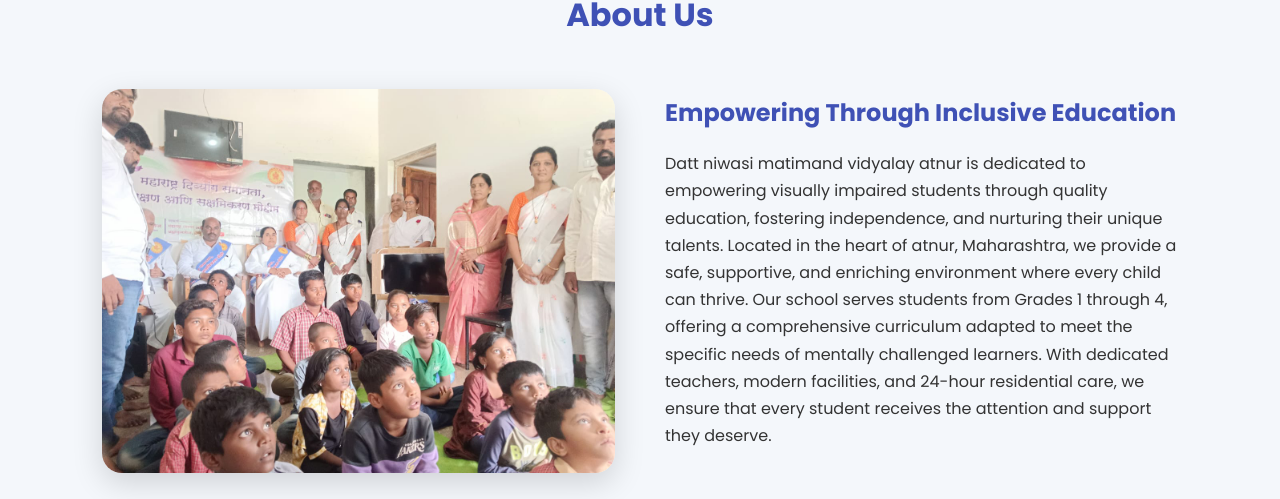
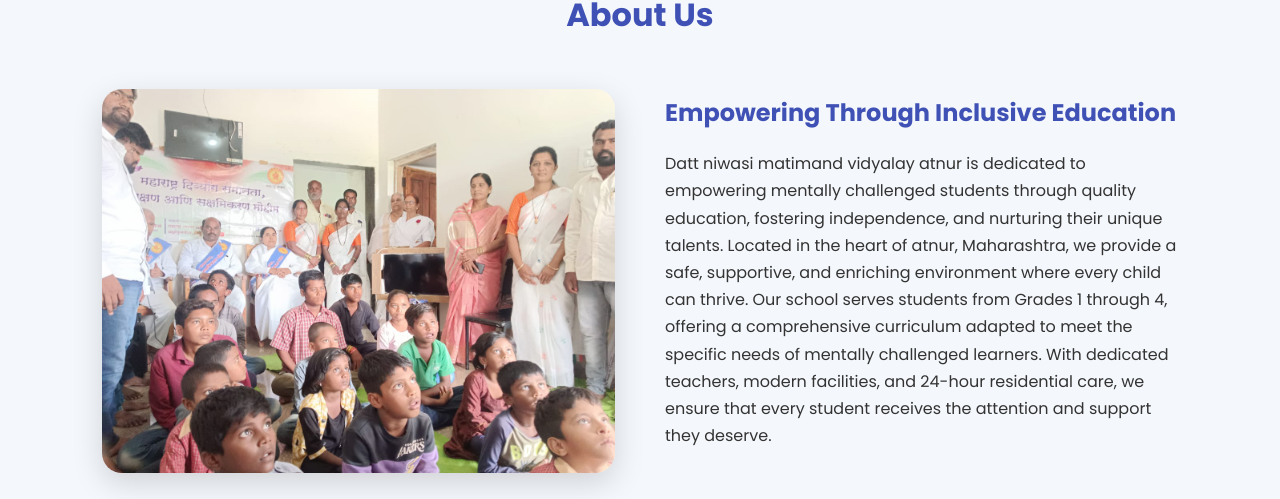
Before and after one commit to devvipinkumar2/D.N.M-vidyalay, a plain HTML site: page index.html in a window 1280 px wide. Shown: the part 889-1388 px from the top of the page. Drawn offline with Linux system fonts and the light colour scheme.

Commit message:
Update description to use 'mentally challenged' term

```diff
--- a/index.html
+++ b/index.html
@@ -449,7 +449,7 @@ document.addEventListener("DOMContentLoaded", function () {
 <div class="about-content">
 <h3>Empowering Through Inclusive Education</h3>
 <p>
-Datt niwasi matimand vidyalay atnur is dedicated to empowering visually impaired students through quality education, fostering independence, and nurturing their unique talents. Located in the heart of atnur, Maharashtra, we provide a safe, supportive, and enriching environment where every child can thrive. Our school serves students from Grades 1 through 4, offering a comprehensive curriculum adapted to meet the specific needs of mentally challenged learners. With dedicated teachers, modern facilities, and 24-hour residential care, we ensure that every student receives the attention and support they deserve.
+Datt niwasi matimand vidyalay atnur is dedicated to empowering mentally challenged students through quality education, fostering independence, and nurturing their unique talents. Located in the heart of atnur, Maharashtra, we provide a safe, supportive, and enriching environment where every child can thrive. Our school serves students from Grades 1 through 4, offering a comprehensive curriculum adapted to meet the specific needs of mentally challenged learners. With dedicated teachers, modern facilities, and 24-hour residential care, we ensure that every student receives the attention and support they deserve.
 </p>
 
 
```
